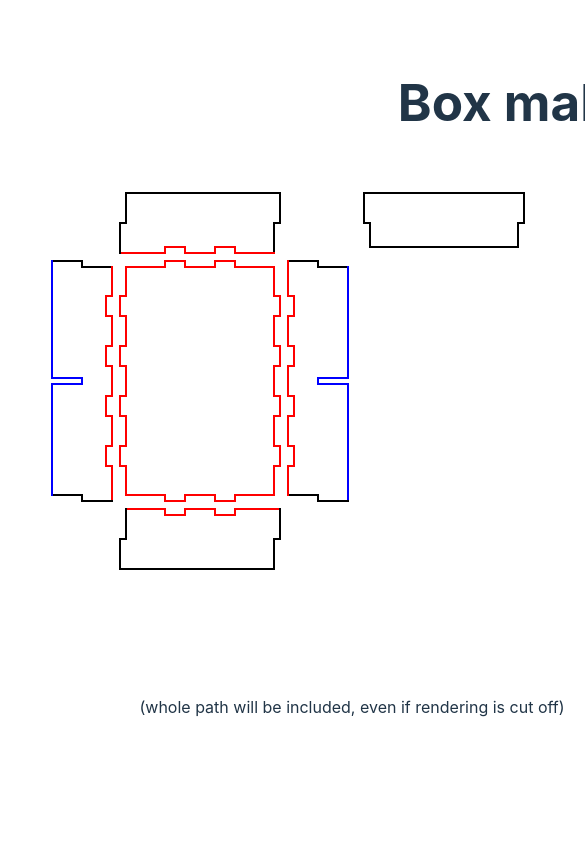
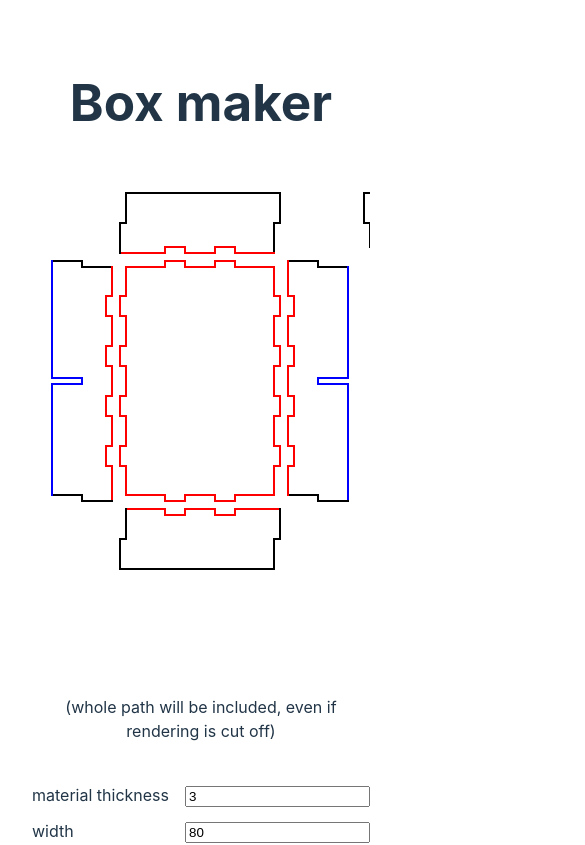
Before and after one commit to jacobcarpenter/box-maker, a React (Vite) app: page / in a window 390 px wide. Shown: the top 845 px of the page, 585 px wide, since content can reach past the window. Built offline with nearby package versions, Linux system fonts and the light colour scheme.

Commit message:
add rudimentary responsiveness for smaller viewports

```diff
--- a/src/App.jsx
+++ b/src/App.jsx
@@ -40,13 +40,7 @@ function App() {
 
 			<div className={styles.layout}>
 				<div>
-					<svg
-						width={640}
-						height={500}
-						style={{
-							backgroundColor: '#fff',
-						}}
-					>
+					<svg className={styles.boxDrawing} width={640} height={500}>
 						<g
 							ref={boxPartsRoot}
 							transform={`${zoom ? 'scale(2) ' : ''} translate(10,10)`}
--- a/src/App.module.css
+++ b/src/App.module.css
@@ -1,8 +1,19 @@
 .layout {
 	display: flex;
-	gap: 16px;
+	gap: 24px;
+}
+
+@media (width <= 1010px) {
+	.layout {
+		flex-direction: column;
+	}
 }
 
 .invisibleDownloadLink {
 	display: none;
 }
+
+.boxDrawing {
+	background-color: #fff;
+	width: 100%;
+}
```
